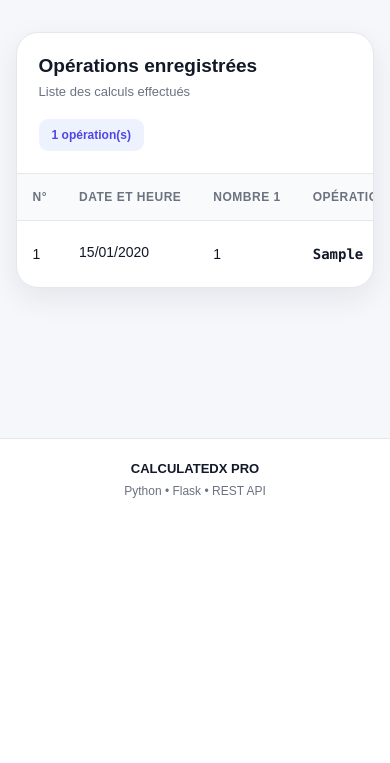
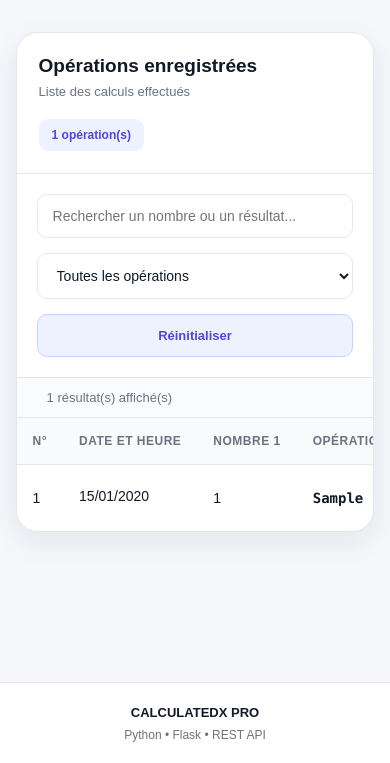
Before and after one commit to fredmpoyarchi-sketch/CALCULATEDX-PRO, a Flask app: page /historique in a window 390 px wide. Shown: the part 402-1165 px from the top of the page. Before the commit the page ends 900 px from the top, so only its background shows below. Run offline with Flask 3, Linux system fonts and the light colour scheme; tables that the repository leaves empty hold one stand-in row (values such as "Sample post").

Commit message:
Feature: recherche et filtres dynamiques de l'historique

```diff
--- a/static/css/style.css
+++ b/static/css/style.css
@@ -1147,3 +1147,122 @@ body {
     outline: 3px solid #fca5a5;
     outline-offset: 2px;
 }
+
+
+/* Recherche et filtres */
+
+.history-filters {
+    display: flex;
+    gap: 15px;
+    padding: 20px 30px;
+    border-bottom: 1px solid var(--border);
+}
+
+.history-filters input,
+.history-filters select {
+    padding: 13px 15px;
+    border: 1px solid var(--border);
+    border-radius: 10px;
+    background: white;
+    color: var(--text);
+    font-size: 14px;
+}
+
+.history-filters input {
+    flex: 1;
+    min-width: 0;
+}
+
+.history-filters select {
+    min-width: 200px;
+}
+
+.history-filters input:focus,
+.history-filters select:focus {
+    outline: 2px solid var(--primary);
+    outline-offset: 1px;
+}
+
+@media (max-width: 700px) {
+    .history-filters {
+        flex-direction: column;
+        padding: 20px;
+    }
+
+    .history-filters select {
+        width: 100%;
+    }
+}
+
+
+.history-data-row[hidden] {
+    display: none;
+}
+
+
+/* Compteur de résultats */
+
+.history-filter-summary {
+    padding: 12px 30px;
+    background: #fafbff;
+    color: var(--text-muted);
+    font-size: 13px;
+    border-bottom: 1px solid var(--border);
+}
+
+/* Aucun résultat */
+
+.history-no-results {
+    padding: 45px 20px;
+    text-align: center;
+}
+
+.history-no-results h3 {
+    margin-bottom: 10px;
+    font-size: 18px;
+}
+
+.history-no-results p {
+    color: var(--text-muted);
+    font-size: 14px;
+}
+
+.history-no-results[hidden] {
+    display: none;
+}
+
+
+/* Bouton de réinitialisation */
+
+.reset-filter-button {
+    padding: 13px 18px;
+    background: #eef2ff;
+    color: var(--primary);
+
+    border: 1px solid #c7d2fe;
+    border-radius: 10px;
+
+    font-family: inherit;
+    font-size: 13px;
+    font-weight: 700;
+
+    cursor: pointer;
+    white-space: nowrap;
+
+    transition: 0.2s ease;
+}
+
+.reset-filter-button:hover {
+    background: #e0e7ff;
+}
+
+.reset-filter-button:focus-visible {
+    outline: 2px solid var(--primary);
+    outline-offset: 2px;
+}
+
+@media (max-width: 700px) {
+    .reset-filter-button {
+        width: 100%;
+    }
+}
--- a/templates/historique.html
+++ b/templates/historique.html
@@ -44,7 +44,48 @@ Historique - CALCULATEDX PRO
 
             {% if historique %}
 
+            <div class="history-filters">
+
+    <input
+        type="search"
+        id="history-search"
+        placeholder="Rechercher un nombre ou un résultat..."
+        aria-label="Rechercher dans l'historique"
+    >
+
+    <select id="operation-filter"
+            aria-label="Filtrer par opération">
+
+        <option value="">Toutes les opérations</option>
+        <option value="+">Addition (+)</option>
+        <option value="-">Soustraction (−)</option>
+        <option value="*">Multiplication (×)</option>
+        <option value="/">Division (÷)</option>
+
+    </select>
+
+    <button
+        type="button"
+        id="reset-history-filters"
+        class="reset-filter-button"
+    >
+        Réinitialiser
+    </button>
+
+</div>
+
+<div class="history-filter-summary">
+    <span id="history-results-count" aria-live="polite">
+        {{ historique|length }} résultat(s) affiché(s)
+    </span>
+</div>
+
             <div class="history-table-wrapper">
+
+<div id="history-no-results" class="history-no-results" hidden>
+    <h3>Aucun résultat trouvé</h3>
+    <p>Modifiez votre recherche ou sélectionnez une autre opération.</p>
+</div>
 
     <table class="history-table">
 
@@ -64,7 +105,9 @@ Historique - CALCULATEDX PRO
         <tbody>
     {% for calcul in historique %}
 
-    <tr>
+    <tr class="history-data-row"
+        data-operation="{{ calcul.operation }}">
+
         <td>{{ loop.index }}</td>
 
         <td>
@@ -141,4 +184,81 @@ Historique - CALCULATEDX PRO
     </div>
 </section>
 
+<script>
+document.addEventListener("DOMContentLoaded", function () {
+
+    const searchInput = document.getElementById("history-search");
+    const operationFilter = document.getElementById("operation-filter");
+    const resetButton = document.getElementById("reset-history-filters");
+
+    const rows = document.querySelectorAll(".history-data-row");
+
+    const resultsCount = document.getElementById("history-results-count");
+    const noResults = document.getElementById("history-no-results");
+
+    if (!searchInput || !operationFilter || !resetButton) {
+        return;
+    }
+
+    function filtrerHistorique() {
+
+        const recherche = searchInput.value.trim().toLowerCase();
+        const operation = operationFilter.value;
+
+        let nombreVisible = 0;
+
+        rows.forEach(function (row) {
+
+            const cellules = row.querySelectorAll("td");
+
+            const contenu = [
+                cellules[2]?.textContent,
+                cellules[4]?.textContent,
+                cellules[5]?.textContent
+            ].join(" ").toLowerCase();
+
+            const operationLigne = row.dataset.operation;
+
+            const correspondRecherche = contenu.includes(recherche);
+
+            const correspondOperation =
+                operation === "" || operationLigne === operation;
+
+            row.hidden = !(correspondRecherche && correspondOperation);
+
+            if (!row.hidden) {
+                nombreVisible++;
+            }
+        });
+
+        if (resultsCount) {
+            resultsCount.textContent =
+                `${nombreVisible} résultat(s) affiché(s)`;
+        }
+
+        if (noResults) {
+            noResults.hidden = nombreVisible !== 0;
+        }
+    }
+
+    // 1. Recherche
+    searchInput.addEventListener("input", filtrerHistorique);
+
+    // 2. Filtre par opération
+    operationFilter.addEventListener("change", filtrerHistorique);
+
+    // 3. Réinitialisation des filtres
+    resetButton.addEventListener("click", function () {
+
+        searchInput.value = "";
+        operationFilter.value = "";
+
+        filtrerHistorique();
+
+        searchInput.focus();
+    });
+
+});
+</script>
+
 {% endblock %}
```
